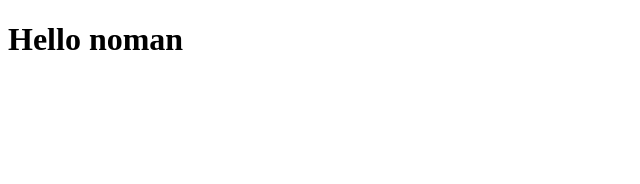
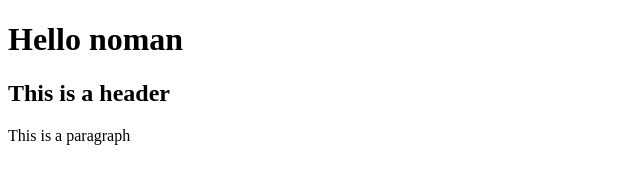
Before and after one commit to noman-nahil/Test, a plain HTML site: page index.html in a window 1280 px wide. Shown: the whole page, without its empty margins (0-640 px from the left). Drawn offline with Linux system fonts and the light colour scheme.

Commit message:
Thrid commit

```diff
--- a/index.html
+++ b/index.html
@@ -3,5 +3,7 @@
     <head></head>
     <body>
     <h1>Hello noman</h1>
+        <h2>This is a header</h2>
+        <p>This is a paragraph</p>
     </body>
 </html>
```
